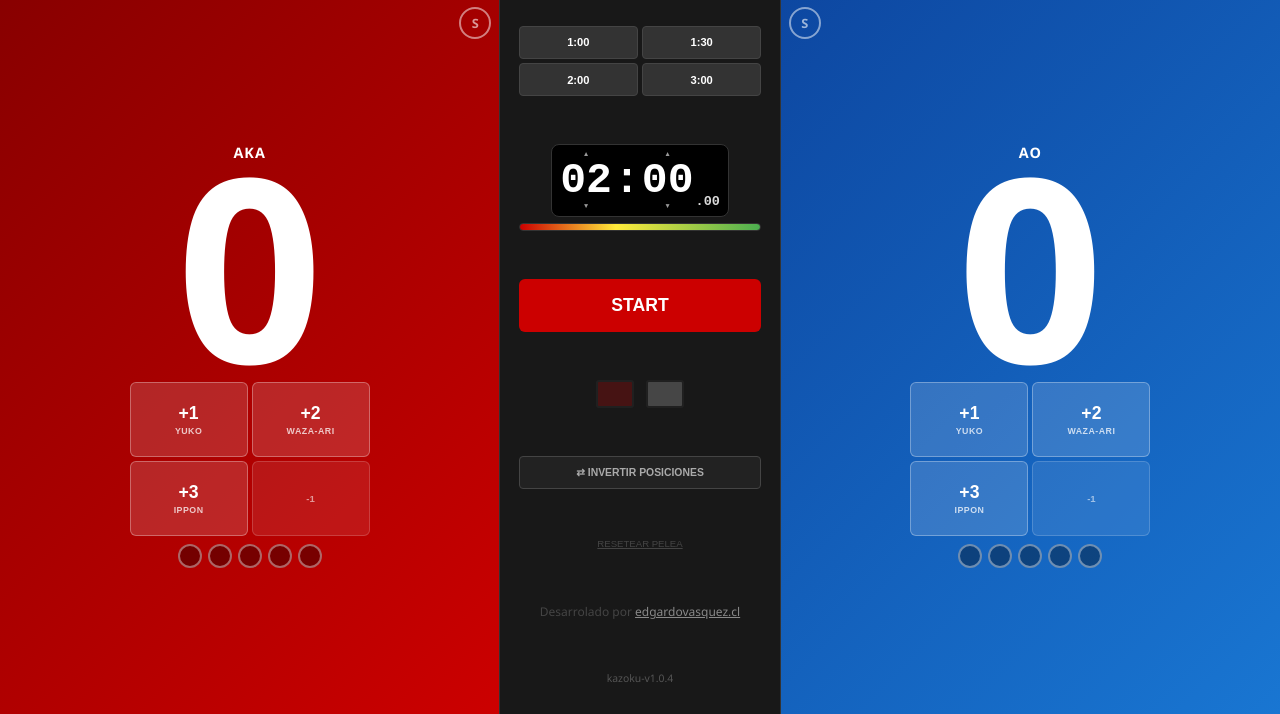
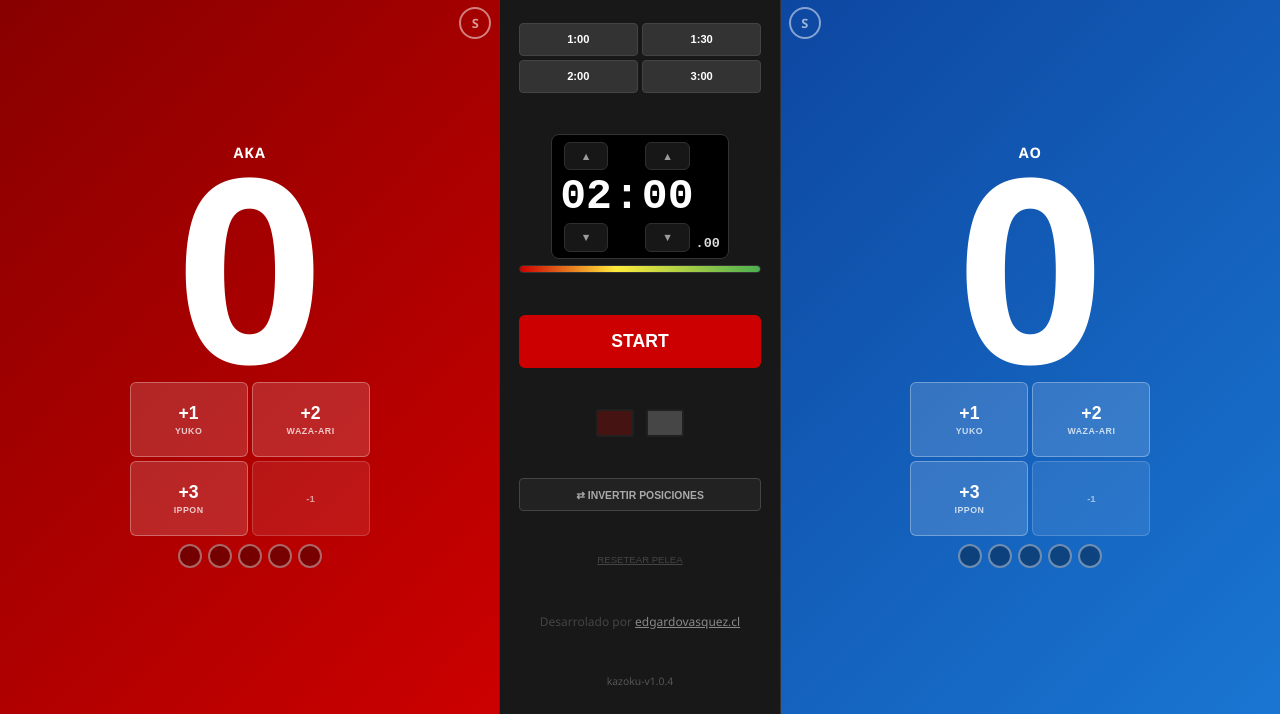
Before and after one commit to edgardo001/kazoku-scoreboard, a plain HTML site: page index.html in a window 1280 px wide. Shown: the part 86-800 px from the top of the page. Drawn offline with Linux system fonts and the light colour scheme.

Commit message:
Añadir estilos para botones bloqueados y ajustar tamaños de fuente en el temporizador

```diff
--- a/index.html
+++ b/index.html
@@ -180,6 +180,7 @@
             font-size: clamp(0.65rem, 1.4vmin, 1.2rem); font-weight: bold; cursor: pointer;
         }
         .btn-preset:active { background: var(--aka); }
+        .time-presets.blocked .btn-preset { opacity: 0.25; pointer-events: none; }
 
         #timer {
             font-family: 'Courier New', monospace; font-weight: 900;
@@ -193,7 +194,7 @@
         #timer.warning { color: #f44336; }
 
         .timer-digit-col {
-            display: flex; flex-direction: column; align-items: center; gap: 1px;
+            display: flex; flex-direction: column; align-items: center; gap: clamp(2px, 0.6vmin, 8px);
         }
         .timer-main-digits {
             display: flex; align-items: center; gap: 2px;
@@ -211,11 +212,12 @@
             align-self: flex-end; margin-bottom: 0.1em; opacity: 0.85;
         }
         .t-arrow {
-            background: none; border: none; color: inherit;
-            font-size: min(1rem, 2.5cqw, 1.5vmin);
-            cursor: pointer; opacity: 0.6; padding: 0 4px; line-height: 1;
+            background: #222; border: 1px solid #444; color: #ddd;
+            font-size: min(1.4rem, 4cqw, 2.5vmin);
+            cursor: pointer; opacity: 0.7; padding: clamp(4px, 1vmin, 10px) clamp(10px, 2vmin, 20px);
+            line-height: 1; border-radius: 6px;
             transition: opacity 0.15s;
-            user-select: none;
+            user-select: none; touch-action: manipulation;
         }
         .t-arrow:hover { opacity: 1; }
         .t-arrow:active { opacity: 0.4; }
@@ -347,7 +349,7 @@
             .t-num { font-size: min(4rem, 10cqw, 7vh); }
             .t-colon { font-size: min(4rem, 10cqw, 7vh); }
             .t-cs { font-size: min(1.4rem, 4cqw, 2.5vh); }
-            .t-arrow { font-size: min(0.7rem, 1.8cqw, 1.2vh); }
+            .t-arrow { font-size: min(1.1rem, 3cqw, 2vh); padding: clamp(6px, 0.8vmin, 10px) clamp(8px, 1.5vmin, 16px); }
             .progress-bar { height: 5px; }
             .flags-box { gap: 6px; }
             .flag { width: 26px; height: 18px; }
@@ -633,7 +635,7 @@
         }
 
         function setT(s) {
-            if(timerRunning) stopTimer();
+            if(timerRunning) return;
             timeLeft = s * 100;
             timeTotal = s * 100;
             warnedAt15 = false;
@@ -654,6 +656,7 @@
             clearInterval(interval);
             interval = null;
             timerRunning = false;
+            document.querySelector('.time-presets').classList.remove('blocked');
             const btn = document.getElementById('t-ctrl');
             btn.textContent = "START";
             btn.style.background = "var(--aka)";
@@ -669,6 +672,7 @@
                 stopTimer();
             } else {
                 if(timeLeft <= 0) return;
+                document.querySelector('.time-presets').classList.add('blocked');
                 btn.textContent = "STOP";
                 btn.style.background = "#555";
                 timerRunning = true;
```
